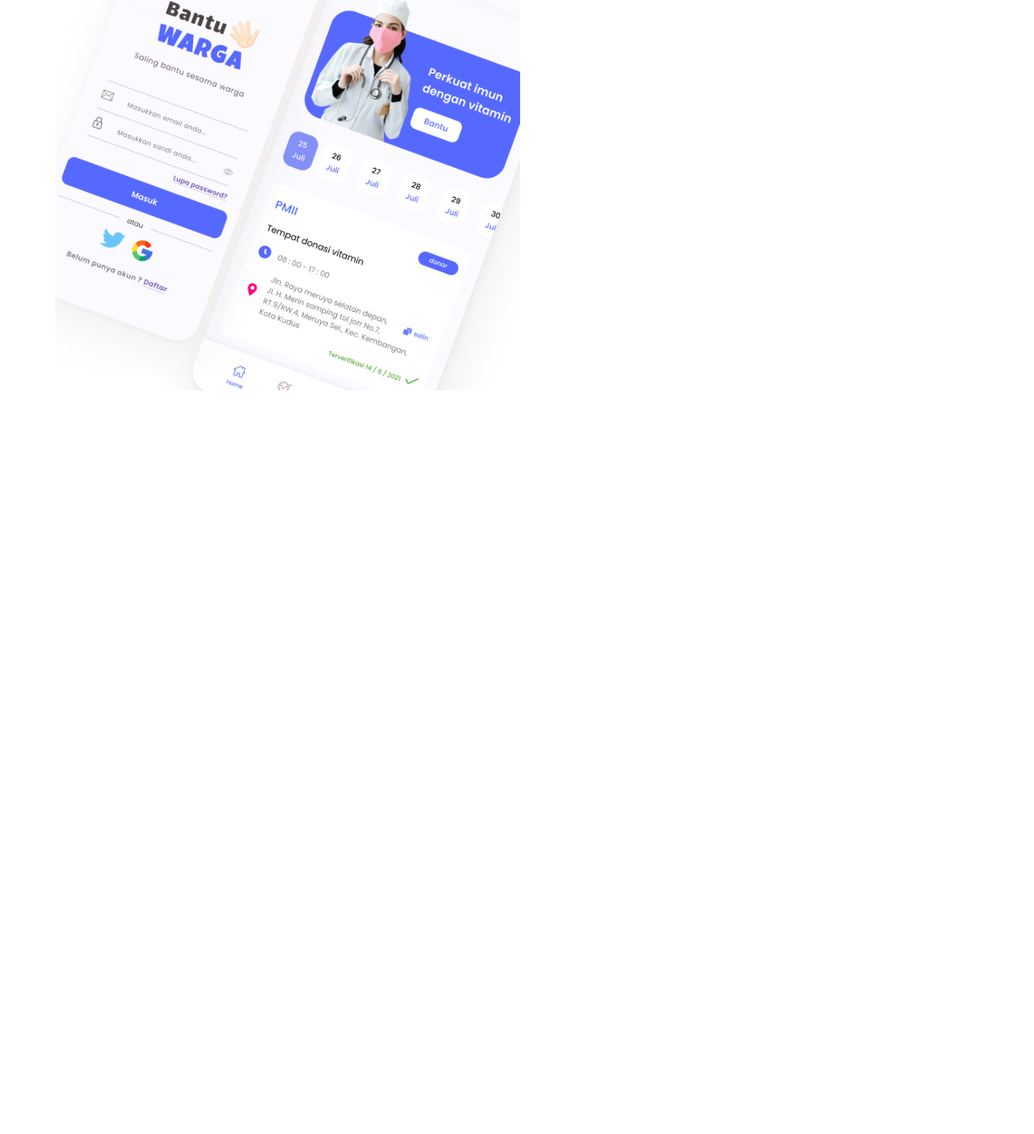
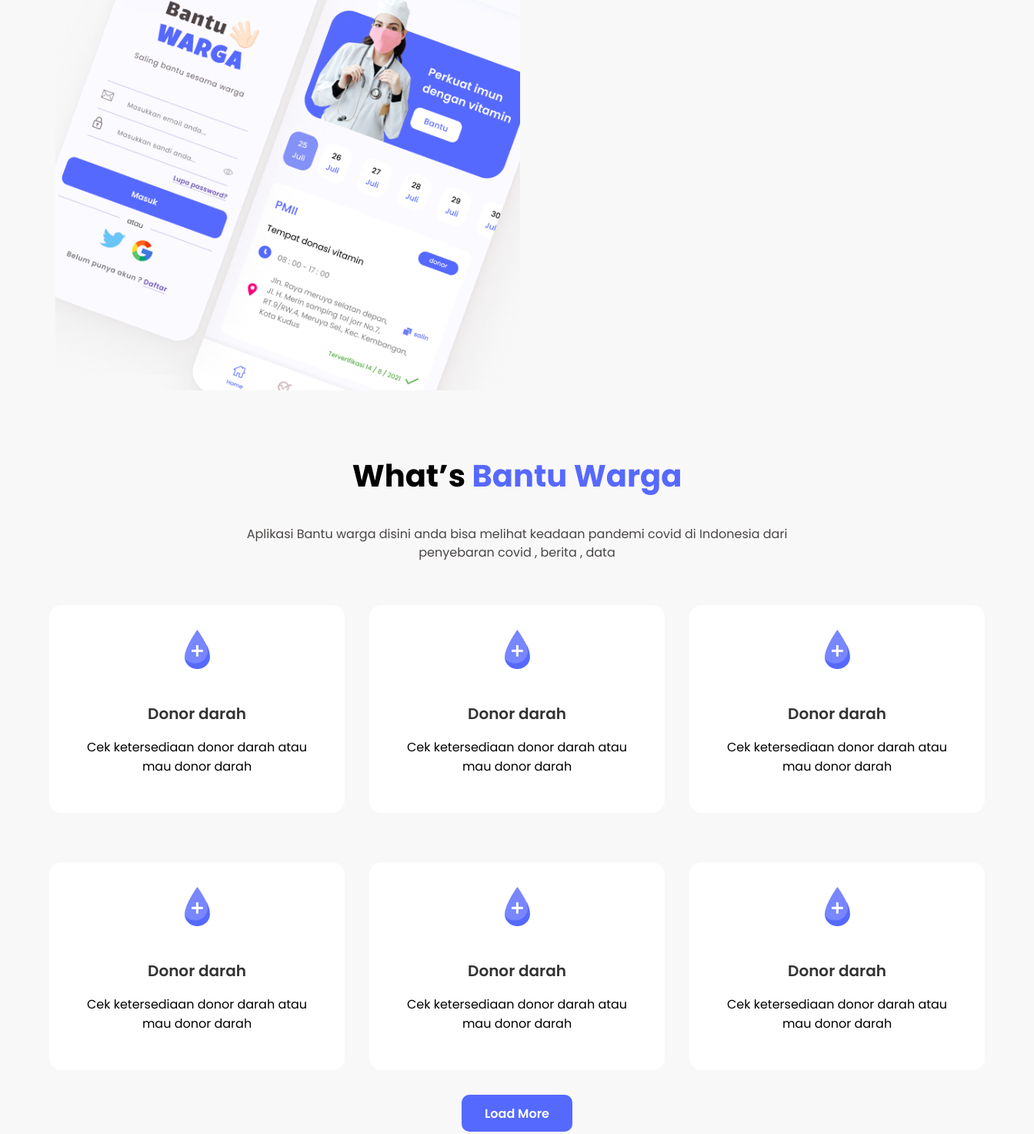
Before and after one commit to Yeiad-Explore/Bantu, a plain HTML site: page index.html in a window 1280 px wide. Shown: the part 628-2101 px from the top of the page at 77% size, 1344 px wide, since content can reach past the window. Before the commit the page ends 1135 px from the top, so only its background shows below. Drawn offline with Linux system fonts and the light colour scheme.

Commit message:
Bantu About v1

```diff
--- a/index.html
+++ b/index.html
@@ -9,6 +9,7 @@
       rel="stylesheet"
     />
     <link rel="stylesheet" href="style.css" />
+    <link rel="stylesheet" href="script.js" />
   </head>
   <body>
     <!-- Header Starts  -->
@@ -76,5 +77,99 @@
       </div>
     </div>
     <!-- Hero Section Ends  -->
+
+    <!-- About Section Starts  -->
+    <div id="about" class="container">
+      <div class="about__container">
+        <h2 class="about__title">
+          What’s<span class="highlight"> Bantu Warga</span>
+        </h2>
+        <p class="about__description">
+          Aplikasi Bantu warga disini anda bisa melihat keadaan pandemi covid di
+          Indonesia dari penyebaran covid , berita , data
+        </p>
+
+        <div class="about__card_list">
+          <!-- Card 1  -->
+          <div class="about__card_container">
+            <img
+              src="images/blood_icon.png"
+              alt="blood icon"
+              class="card__icon"
+            />
+            <h3 class="card__title">Donor darah</h3>
+            <p class="card__desciption">
+              Cek ketersediaan donor darah atau mau donor darah
+            </p>
+          </div>
+          <!-- Card 2  -->
+          <div class="about__card_container">
+            <img
+              src="images/blood_icon.png"
+              alt="blood icon"
+              class="card__icon"
+            />
+            <h3 class="card__title">Donor darah</h3>
+            <p class="card__desciption">
+              Cek ketersediaan donor darah atau mau donor darah
+            </p>
+          </div>
+          <!-- Card 3  -->
+          <div class="about__card_container">
+            <img
+              src="images/blood_icon.png"
+              alt="blood icon"
+              class="card__icon"
+            />
+            <h3 class="card__title">Donor darah</h3>
+            <p class="card__desciption">
+              Cek ketersediaan donor darah atau mau donor darah
+            </p>
+          </div>
+          <!-- Card 4  -->
+          <div class="about__card_container">
+            <img
+              src="images/blood_icon.png"
+              alt="blood icon"
+              class="card__icon"
+            />
+            <h3 class="card__title">Donor darah</h3>
+            <p class="card__desciption">
+              Cek ketersediaan donor darah atau mau donor darah
+            </p>
+          </div>
+          <!-- Card 5  -->
+          <div class="about__card_container">
+            <img
+              src="images/blood_icon.png"
+              alt="blood icon"
+              class="card__icon"
+            />
+            <h3 class="card__title">Donor darah</h3>
+            <p class="card__desciption">
+              Cek ketersediaan donor darah atau mau donor darah
+            </p>
+          </div>
+          <!-- Card 6  -->
+          <div class="about__card_container">
+            <img
+              src="images/blood_icon.png"
+              alt="blood icon"
+              class="card__icon"
+            />
+            <h3 class="card__title">Donor darah</h3>
+            <p class="card__desciption">
+              Cek ketersediaan donor darah atau mau donor darah
+            </p>
+          </div>
+        </div>
+
+        <div class="header__btn">
+          <button class="header__button"><a href="#">Load More</a></button>
+        </div>
+      </div>
+    </div>
+
+    <!-- About Section Ends  -->
   </body>
 </html>
--- /dev/null
+++ b/script.js
@@ -0,0 +1,37 @@
+// Smooth Scrolling and Active Link Highlight
+document.addEventListener("DOMContentLoaded", () => {
+  const navLinks = document.querySelectorAll(".nav-items-links");
+
+  // Function to add 'active' class to the current section link
+  function activateLink() {
+    let index = 0;
+    const sections = document.querySelectorAll("div[id]");
+
+    sections.forEach((section, i) => {
+      const rect = section.getBoundingClientRect();
+      if (rect.top <= 60 && rect.bottom >= 60) {
+        index = i;
+      }
+    });
+
+    navLinks.forEach((link) => link.classList.remove("active"));
+    navLinks[index].classList.add("active");
+  }
+
+  // Scroll Event to activate link on scroll
+  window.addEventListener("scroll", activateLink);
+
+  // Smooth scroll for navbar links
+  navLinks.forEach((link) => {
+    link.addEventListener("click", (e) => {
+      e.preventDefault();
+      const targetId = link.getAttribute("href").substring(1);
+      const targetSection = document.getElementById(targetId);
+
+      window.scrollTo({
+        top: targetSection.offsetTop - 60, // Adjust for fixed navbar height
+        behavior: "smooth",
+      });
+    });
+  });
+});
--- a/style.css
+++ b/style.css
@@ -6,6 +6,7 @@ body {
   min-height: 100vh;
   font-family: "Poppins", sans-serif;
   margin: 0;
+  background-color: #f8f8f8;
 }
 
 /* Header Starts  */
@@ -179,6 +180,7 @@ body {
   height: 80vh;
   margin-top: 30px;
   overflow: hidden;
+  z-index: -1000;
 }
 
 .banner__1 {
@@ -191,7 +193,7 @@ body {
   position: relative;
   z-index: 2;
   border-radius: 20px;
-  /box-shadow: 0px 8px 20px rgba(0, 0, 0, 0.1);
+  /* box-shadow: 0px 8px 20px rgba(0, 0, 0, 0.1); */
 }
 
 /* Styling for the second image */
@@ -206,4 +208,77 @@ body {
   top: 0px;
   z-index: 1;
 }
+
 /* Hero Ends  */
+
+/* About Starts  */
+
+.container {
+  width: 100%;
+  max-width: 1800px;
+  margin-left: auto;
+  margin-right: auto;
+  padding: 0 2rem;
+}
+
+.about__container {
+  padding: 3rem 0;
+  text-align: center;
+}
+
+.about__title {
+  text-align: center;
+  font-size: 2.5rem;
+  font-size: 700;
+}
+.about__description {
+  text-align: center;
+  font-size: 1rem;
+  color: #4a4545;
+  line-height: 1.5rem;
+  margin-bottom: 1.5rem;
+  max-width: 800px;
+  margin-left: auto;
+  margin-right: auto;
+}
+
+.about__card_list {
+  position: relative;
+  display: grid;
+  grid-template-columns: repeat(3, minmax(0, 1fr));
+  align-items: center;
+  justify-items: center;
+  gap: 2rem;
+  padding: 0rem 2rem;
+  margin-bottom: 2rem;
+}
+
+.about__card_container {
+  margin-top: 2rem;
+  padding: 2rem;
+  background-color: #fff;
+  border-radius: 1rem;
+  transition: transform 0.3s ease-in-out;
+}
+
+.about__card_container:hover {
+  transform: translateY(-10px);
+  /box-shadow: 0px 12px 24px rgba(0, 0, 0, 0.1);
+}
+.card__icon {
+  margin-bottom: 1rem;
+}
+
+.card__title {
+  font-size: 1.25rem;
+  font-weight: 600;
+  margin-bottom: 1rem;
+  color: #333;
+}
+
+.card__description {
+  font-size: 1rem;
+  color: #555;
+}
+
+/* About Ends  */
```
